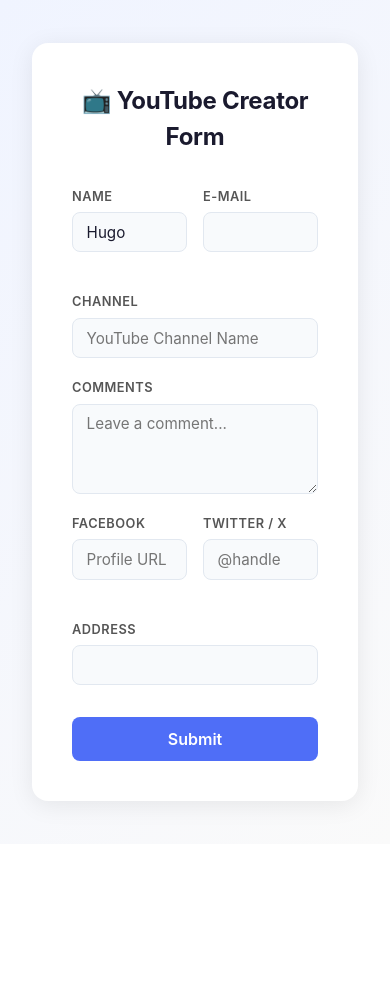
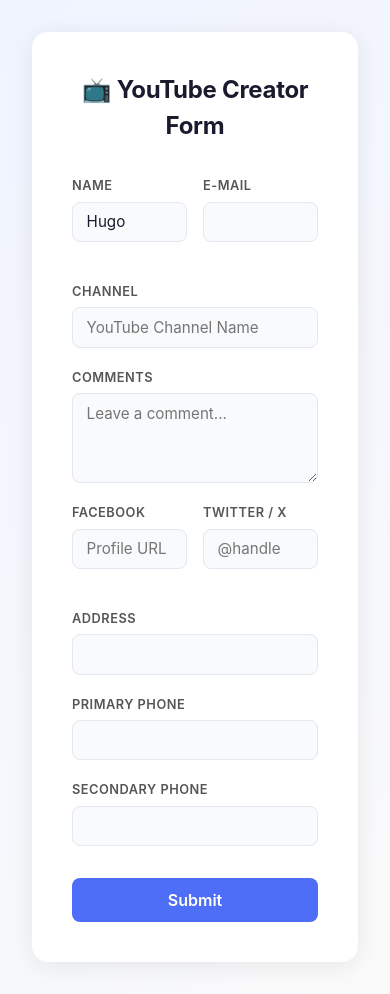
Before and after one commit to hmachefe/react-formik, a React (Vite) app: page / in a window 390 px wide. Before the commit the page ends 844 px from the top, so only its background shows below. Built offline with nearby package versions, Linux system fonts and the light colour scheme.

Commit message:
feat(YoutubeForm): add  array and inputs for primary/secondary phones

```diff
--- a/src/components/YoutubeForm.jsx
+++ b/src/components/YoutubeForm.jsx
@@ -11,6 +11,7 @@
     comments: '',
     address: '',
     social: { facebook: '', twitter: '' },
+    phoneNumbers: ['', ''],
   };
 
   const onSubmit = (values) => console.log('Form data submitted:', values);
@@ -87,6 +88,15 @@
               </Field>
             </div>
 
+            <div className='form-field'>
+                <label htmlFor='primaryPhone'>Primary Phone</label>
+                <Field type='text' id='primaryPhone' name='phoneNumbers[0]' />
+            </div>
+            <div className='form-field'>
+                <label htmlFor='secondaryPhone'>Secondary Phone</label>
+                <Field type='text' id='secondaryPhone' name='phoneNumbers[1]' />
+            </div>
+
             <button type='submit'>Submit</button>
           </Form>
         </Formik>
```
